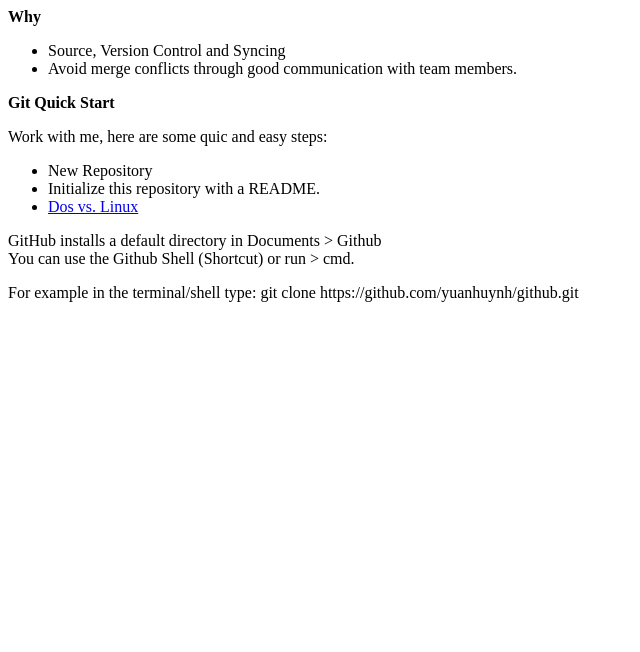
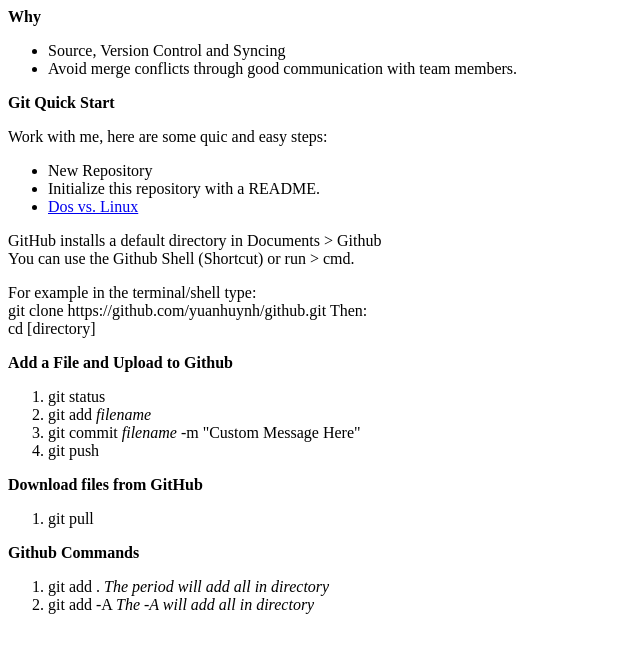
Before and after one commit to yuanhuynh/github, a plain HTML site: page index.html in a window 1280 px wide. Shown: the whole page, without its empty margins (0-640 px from the left). Drawn offline with Linux system fonts and the light colour scheme.

Commit message:
Added More Code

```diff
--- a/index.html
+++ b/index.html
@@ -29,9 +29,30 @@
 		You can use the Github Shell (Shortcut) or run > cmd. <br/>
 
 	</p><p>
-		For example in the terminal/shell type:
+		For example in the terminal/shell type: 			<br/>
 		git clone https://github.com/yuanhuynh/github.git
+		Then: 												<br/>
+		cd [directory]
 	</p>
+
+	<strong> Add a File and Upload to Github </strong>
+		<ol>
+		<li> git status  		</li>
+		<li> git add <i> filename </i> </li>
+		<li> git commit <i> filename </i> -m "Custom Message Here"</li>
+		<li> git push </li>
+		</ol>
+
+	<strong> Download files from GitHub </strong>
+		<ol>
+		<li> git pull  		</li>
+
+		</ol>
+
+	<strong> Github Commands </strong>
+		<ol>
+		<li> git add . 	<i> The period will add all in directory 	</i></li>
+		<li> git add -A <i> The -A will add all in directory 		</i></li>
 
 </body>
 </html>
```
